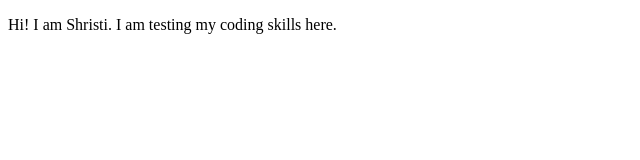
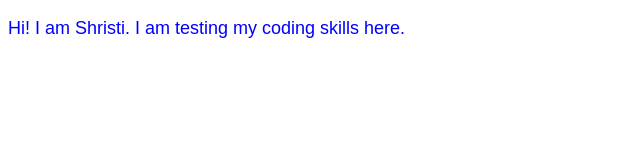
Before and after one commit to shristi-rks/coding-exercises, a plain HTML site: page index.html in a window 1280 px wide. Shown: the whole page, without its empty margins (0-640 px from the left). Drawn offline with Linux system fonts and the light colour scheme.

Commit message:
Apply CSS for paragraph

```diff
--- /dev/null
+++ b/index.css
@@ -0,0 +1,5 @@
+p {
+    font-family: Arial, Helvetica, sans-serif;
+    font-size: large;
+    color: blue;
+}
--- a/index.html
+++ b/index.html
@@ -1,7 +1,9 @@
 <!DOCTYPE html>
 <html>
     <head>
-
+        <title>Testing my skills</title>
+        <meta charset="UTF-8">
+        <link rel="stylesheet" href="index.css">
     </head>
 
     <body>
```
